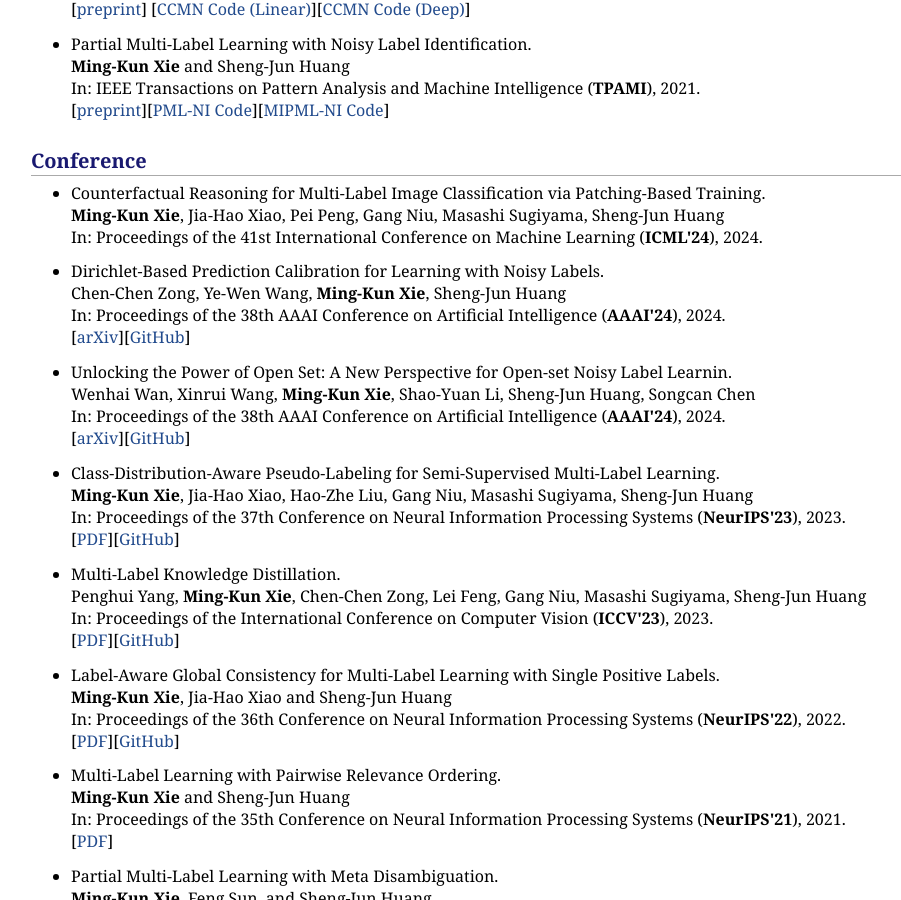
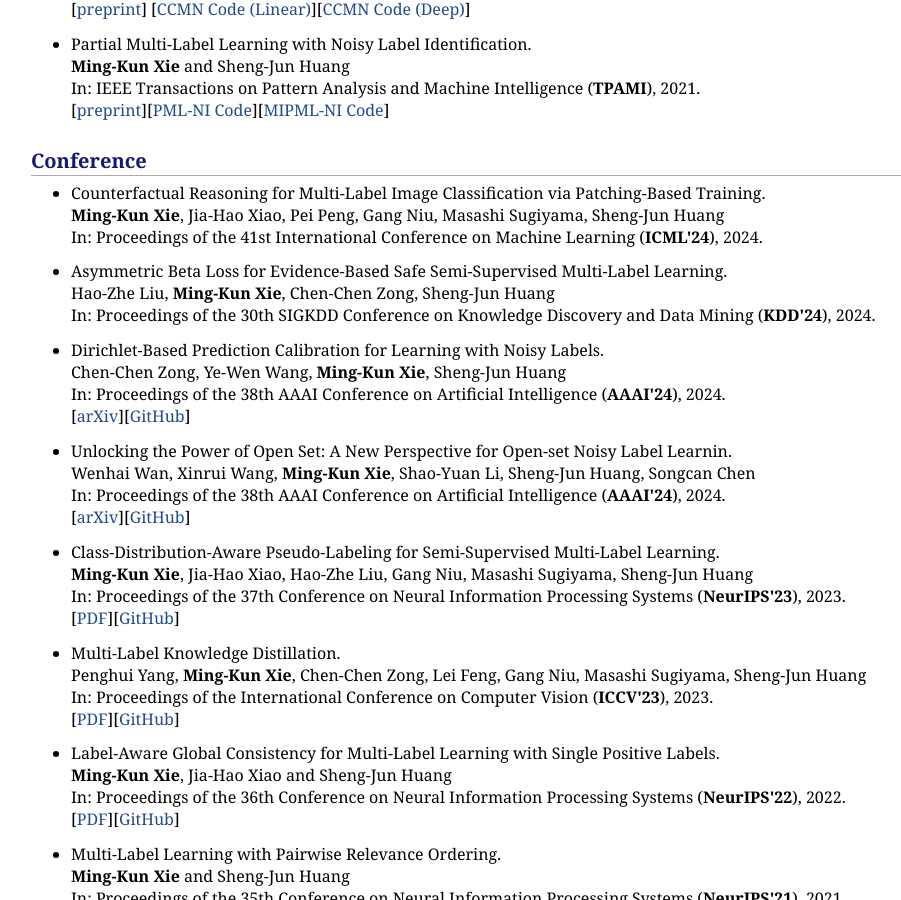
Before and after one commit to xiemk/xiemk.github.io, a Jekyll site: the page index.html, which Jekyll copies as it is, in a window 1280 px wide and 900 px high, scrolled down 1035 px. Shown: the whole window, without its empty margins (149-1050 px from the left). Built offline with Jekyll 4.4.1, drawn with Linux system fonts in a browser that asks for light colours.

Commit message:
updating

```diff
--- a/index.html
+++ b/index.html
@@ -59,7 +59,7 @@ Email: mkxie@nuaa.edu.cn <br />
 </ul>
 
 <ul style="list-style-type:disc">
-<li>CCMN: A General Framework for Learning with Class-Conditional Multi-Label Noise.<br><b>Ming-Kun Xie</b> and Sheng-Jun Huang<br>In: IEEE Transactions on Pattern Analysis and Machine Intelligence (<strong>TPAMI</strong>), in press. <br>[<a href="publication/tpami-ccmn-preprint.pdf">preprint</a>]
+  <li>CCMN: A General Framework for Learning with Class-Conditional Multi-Label Noise.<br><b>Ming-Kun Xie</b> and Sheng-Jun Huang<br>In: IEEE Transactions on Pattern Analysis and Machine Intelligence (<strong>TPAMI</strong>), in press. <br>[<a href="publication/tpami-ccmn-preprint.pdf">preprint</a>]
 [<a href="code/CCMN_Linear.zip">CCMN Code (Linear)</a>][<a href="code/CCMN_Deep.zip">CCMN Code (Deep)</a>]
 </li>
 </ul>
@@ -73,6 +73,11 @@ Email: mkxie@nuaa.edu.cn <br />
 
 <ul style="list-style-type:disc">
   <li>Counterfactual Reasoning for Multi-Label Image Classification via Patching-Based Training.<br><b>Ming-Kun Xie</b>, Jia-Hao Xiao, Pei Peng, Gang Niu, Masashi Sugiyama, Sheng-Jun Huang<br>In: Proceedings of the 41st International Conference on Machine Learning (<strong>ICML'24</strong>), 2024.<br>
+  </li>
+</ul>
+
+<ul style="list-style-type:disc">
+  <li>Asymmetric Beta Loss for Evidence-Based Safe Semi-Supervised Multi-Label Learning.<br>Hao-Zhe Liu, <b>Ming-Kun Xie</b>, Chen-Chen Zong, Sheng-Jun Huang<br>In: Proceedings of the 30th SIGKDD Conference on Knowledge Discovery and Data Mining (<strong>KDD'24</strong>), 2024.<br>
   </li>
 </ul>
 
```
